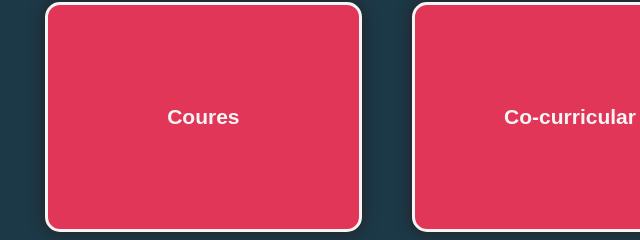
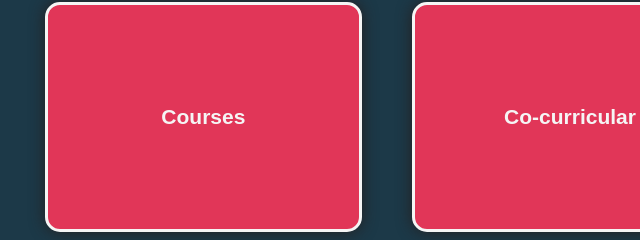
Before and after one commit to Shoneeth/Shoneeth.Kothakonda-Portfolio, a plain HTML site: page index.html in a window 1280 px wide. Shown: the part 1782-2022 px from the top of the page, 70-710 px from the left. Drawn offline with Linux system fonts and the light colour scheme.

Commit message:
Update index.html

```diff
--- a/index.html
+++ b/index.html
@@ -85,7 +85,7 @@
                   <h2><span>C</span>ERTIFICATIONS<span>.</span></h2>
                   <div class="certy_container">
                   <div class="certy_Box">
-                        <a href="https://drive.google.com/drive/folders/1yVnXiV_IkkDtZMpMrEuoY3ZAmCEzRoJr?usp=share_link">Coures</a>
+                        <a href="https://drive.google.com/drive/folders/1yVnXiV_IkkDtZMpMrEuoY3ZAmCEzRoJr?usp=share_link">Courses</a>
                   </div>
                   <div class="certy_Box">
                         <a href="https://drive.google.com/drive/folders/1N8VKR4mzLxiz6WUjOZCrhLhO5-RFKkVu?usp=share_link">Co-curricular</a>
```
